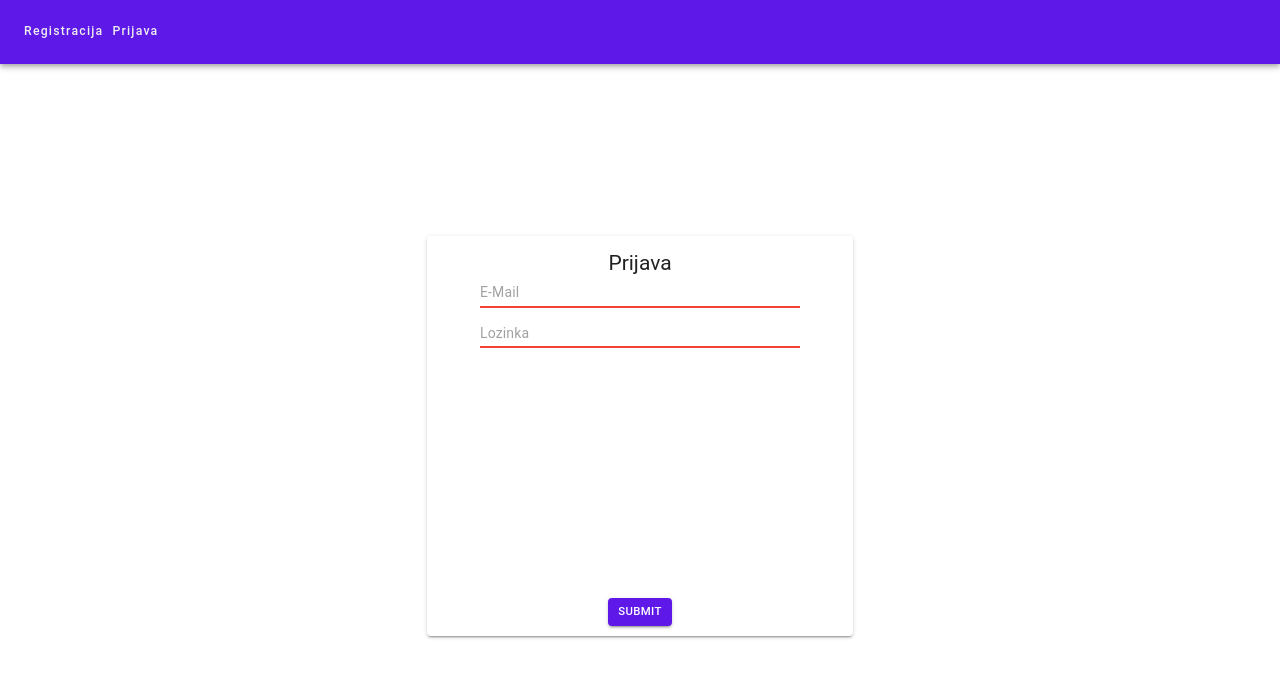
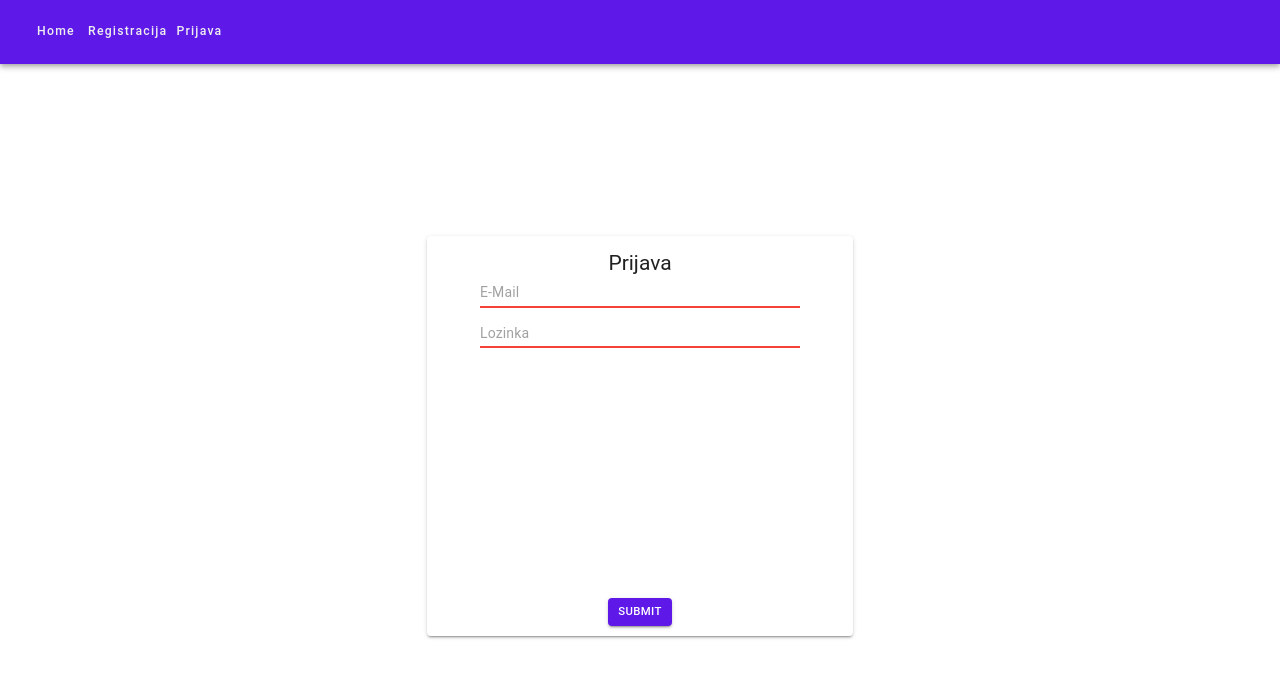
Before and after one commit to Emox133/personal-3, a React (Create React App) app: page /login in a window 1280 px wide. Shown: the top 678 px of the page. Built offline with nearby package versions, Linux system fonts and the light colour scheme; no server answers.

Commit message:
meta tags fix

```diff
--- a/src/App.js
+++ b/src/App.js
@@ -39,11 +39,14 @@ function App() {
       } else {
         axios.defaults.headers.common['Authorization'] = `${token}`;
         setAuth(true)
-        getAdveristments()
         fetchUser()
       }
     }
   }, [token, setAuth, handleLogout, page, fetchUser])
+
+  useEffect(() => {
+    getAdveristments()
+  }, [])
 
   let authBar = auth ? (
       <Switch>
@@ -54,7 +57,8 @@ function App() {
   ) :
   (
     <Switch>
-      <Route exact path="/" component={SignupMaterial}/>
+      <Route exact path="/" component={HomeMaterial}/>
+      <Route path="/signup" component={SignupMaterial}/>
       <Route path="/login" component={LoginMaterial}/>
     </Switch>)
 
--- a/src/components/layout/NavbarMaterial.js
+++ b/src/components/layout/NavbarMaterial.js
@@ -88,6 +88,9 @@ const handleClose = (e) => {
     <AppBar position="static">
       <Toolbar>
         <Button component={Link} to="/" className={classes.buttonRoot} variant="text">
+          Home
+        </Button>
+        <Button component={Link} to="/signup" className={classes.buttonRoot} variant="text">
           Registracija
         </Button>
         <Button component={Link} to="/login" className={classes.buttonRoot} variant="text">
--- a/src/pages/HomeMaterial.js
+++ b/src/pages/HomeMaterial.js
@@ -5,6 +5,7 @@ import {makeStyles} from '@material-ui/styles'
 import HomeImage from './../images/home-large-3.jpg'
 import LoaderMaterial from './../utils/LoaderMaterial'
 import {useAdveristments} from './../contexts/adveristmentContext'
+import {useAuth} from './../contexts/authContext'
 import Loader from '../utils/Loader';
 import Advertisements from './Advertisements';
 import AdvertisementsMaterial from './AdvertisementsMaterial';
@@ -49,6 +50,7 @@ const useStyles = makeStyles(theme => ({
 }))
 
 export default function HomeMaterial() {
+    const {auth} = useAuth()
     const [fields, setFields] = useState({query: ''})
     const classes = useStyles()
     const {loading, advertisements} = useAdveristments()
```
